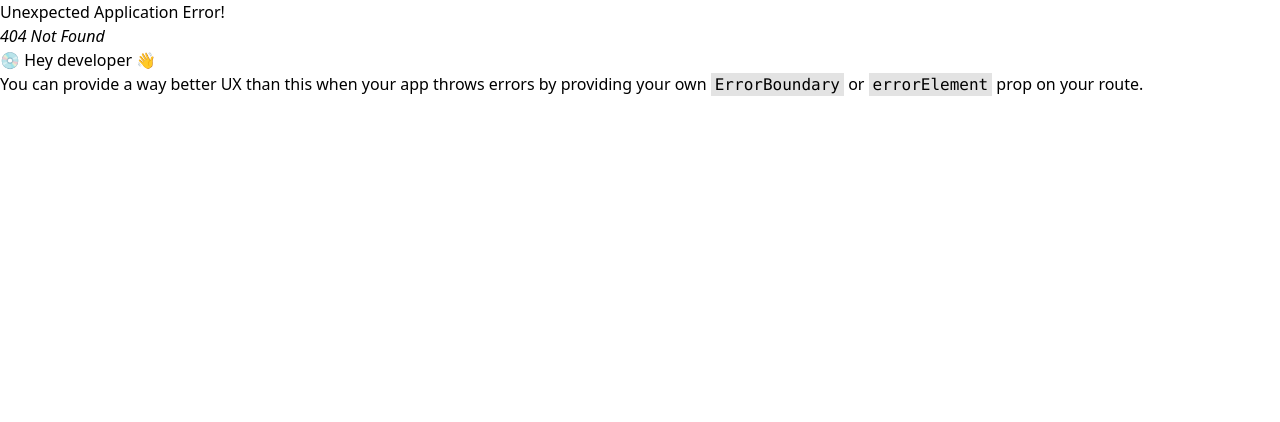
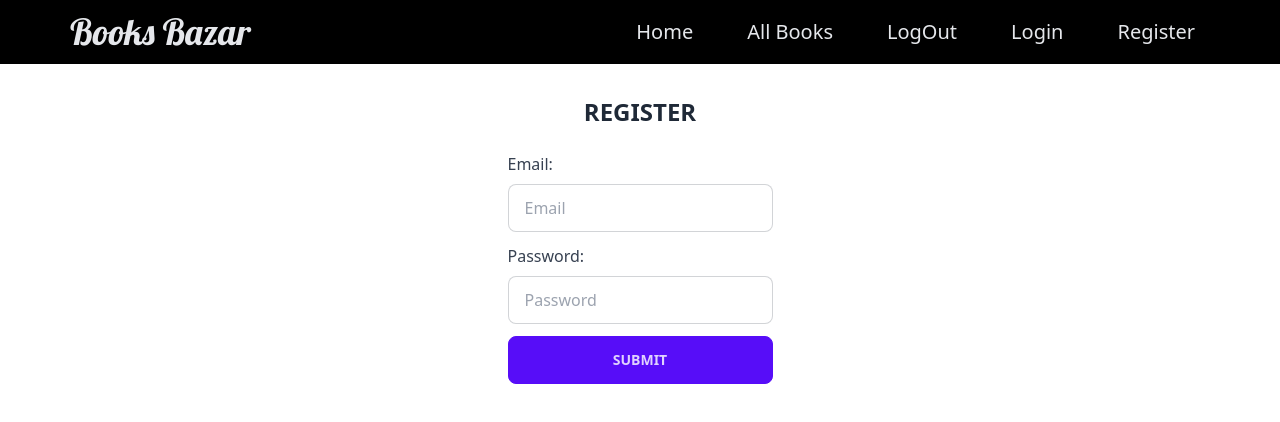
Before and after one commit to muradwahid/book-client, a React (Vite) app: page /register in a window 1280 px wide. Before the commit this address had no page. Shown: the top 422 px of the page. Built offline with nearby package versions, Linux system fonts and the light colour scheme.

Commit message:
redux api slice created

```diff
--- a/package.json
+++ b/package.json
@@ -27,6 +27,7 @@
     "@typescript-eslint/parser": "^6.0.0",
     "@vitejs/plugin-react": "^4.0.3",
     "autoprefixer": "^10.4.15",
+    "daisyui": "^3.7.3",
     "eslint": "^8.45.0",
     "eslint-plugin-react-hooks": "^4.6.0",
     "eslint-plugin-react-refresh": "^0.4.3",
--- /dev/null
+++ b/src/pages/LogIn.tsx
@@ -0,0 +1,24 @@
+import React from 'react';
+
+const LogIn = () => {
+  return (
+    <div className='flex justify-center mt-8'>
+      <div>
+        <h2 className='text-2xl font-semibold uppercase text-center mb-6'>Login</h2>
+        <form action="" className='min-w-[250px] max-w-[300px]'>
+          <div className='flex flex-col gap-2'>
+            <label className='font-medium text-gray-700' htmlFor="">Email:</label>
+            <input type="text" placeholder="Email" className="input input-bordered w-full " />
+          </div>
+          <div className='flex flex-col gap-2 mt-3'>
+            <label className='font-medium text-gray-700' htmlFor="">Password:</label>
+            <input type="text" placeholder="Password" className="input input-bordered w-full max-w-xs" />
+          </div>
+          <input type="submit" value='Submit' className="btn btn-primary mt-3 w-full" />
+        </form>
+      </div>
+    </div>
+  );
+};
+
+export default LogIn;
--- /dev/null
+++ b/src/pages/Register.tsx
@@ -0,0 +1,24 @@
+import React from 'react';
+
+const Register = () => {
+  return (
+    <div className='flex justify-center mt-8'>
+      <div>
+        <h2 className='text-2xl font-semibold uppercase text-center mb-6'>Register</h2>
+        <form action="" className='min-w-[250px] max-w-[300px]'>
+          <div className='flex flex-col gap-2'>
+            <label className='font-medium text-gray-700' htmlFor="">Email:</label>
+            <input type="text" placeholder="Email" className="input input-bordered w-full " />
+          </div>
+          <div className='flex flex-col gap-2 mt-3'>
+            <label className='font-medium text-gray-700' htmlFor="">Password:</label>
+            <input type="text" placeholder="Password" className="input input-bordered w-full max-w-xs" />
+          </div>
+          <input type="submit" value='Submit' className="btn btn-primary mt-3 w-full" />
+        </form>
+      </div>
+    </div>
+  );
+};
+
+export default Register;
--- a/src/pages/SingleBook.tsx
+++ b/src/pages/SingleBook.tsx
@@ -51,6 +51,10 @@ const SingleBook = () => {
           <h3 className='text-lg text-gray-900 font-semibold'>{data?.data?.title}</h3>
           <p><span className='text-yellow-600'>Author:</span> {data?.data?.author}</p>
           <p><span className='text-yellow-600'>Genre:</span> {data?.data?.genre}</p>
+        <div className='mt-4 flex gap-3'>
+          <button className='bg-yellow-500 px-4 py-1 text-gray-200 rounded-md'>Edit Book</button>
+            <button className='bg-red-500 px-4 py-1 text-gray-200 rounded-md'>Delete Book</button>
+        </div>
         </div>
       </div>
       <div>
--- a/tailwind.config.js
+++ b/tailwind.config.js
@@ -1,8 +1,9 @@
+/* eslint-disable no-undef */
 /** @type {import('tailwindcss').Config} */
 export default {
   content: ['./index.html', './src/**/*.{js,ts,jsx,tsx}'],
   theme: {
     extend: {},
   },
-  plugins: [],
+  plugins: [require('daisyui')],
 };
```
Also changed, not shown: src/router/route.tsx (+10 -0 lines), 1 other file (tests, documents, lock files or other folders).
